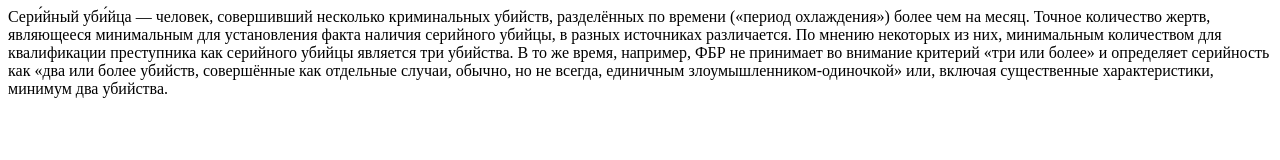
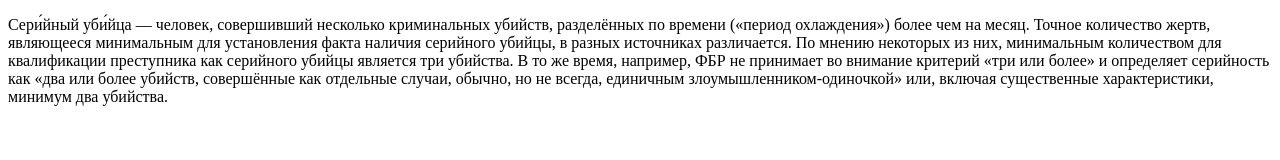
Before and after one commit to Hookmr/Hookmr.github.io, a plain HTML site: page index.html in a window 1280 px wide. Drawn offline with Linux system fonts and the light colour scheme.

Commit message:
first page

```diff
--- a/index.html
+++ b/index.html
@@ -5,6 +5,15 @@
         <title>Серийные убийцы</title>
     </head>
     <body>
-        Сери́йный уби́йца — человек, совершивший несколько криминальных убийств, разделённых по времени («период охлаждения») более чем на месяц. Точное количество жертв, являющееся минимальным для установления факта наличия серийного убийцы, в разных источниках различается. По мнению некоторых из них, минимальным количеством для квалификации преступника как серийного убийцы является три убийства. В то же время, например, ФБР не принимает во внимание критерий «три или более» и определяет серийность как «два или более убийств, совершённые как отдельные случаи, обычно, но не всегда, единичным злоумышленником-одиночкой» или, включая существенные характеристики, минимум два убийства.
+        <p>
+        Сери́йный уби́йца — человек, совершивший несколько криминальных убийств,
+        разделённых по времени («период охлаждения») более чем на месяц.
+        Точное количество жертв, являющееся минимальным для установления факта наличия серийного убийцы,
+        в разных источниках различается. По мнению некоторых из них, минимальным количеством для квалификации
+        преступника как серийного убийцы является три убийства. В то же время, например, ФБР не принимает во
+        внимание критерий «три или более» и определяет серийность как «два или более убийств, совершённые как отдельные
+        случаи, обычно, но не всегда, единичным злоумышленником-одиночкой» или, включая существенные характеристики,
+
+        минимум два убийства.</p>
     </body>
 </html>
```
